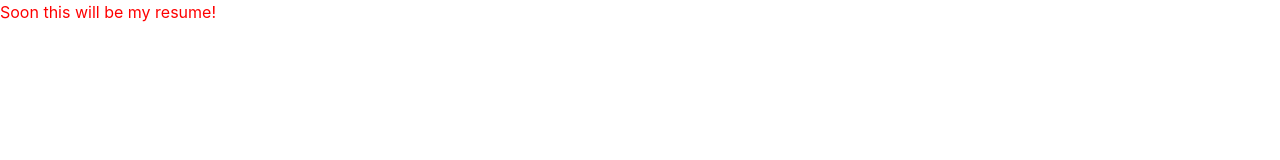
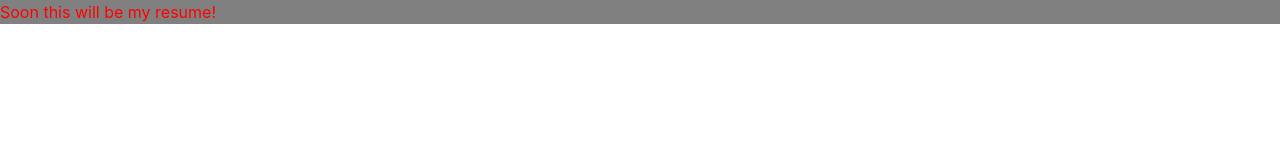
Before and after one commit to curtisosborn/curtisosborn.github.io, a plain HTML site: page index.html in a window 1280 px wide. Drawn offline with nearby package versions, Linux system fonts and the light colour scheme.

Commit message:
megatron background

```diff
--- a/style.css
+++ b/style.css
@@ -1,3 +1,7 @@
 p {
   color: red;
 }
+
+.megatron {
+  background-color: grey;
+}
```
